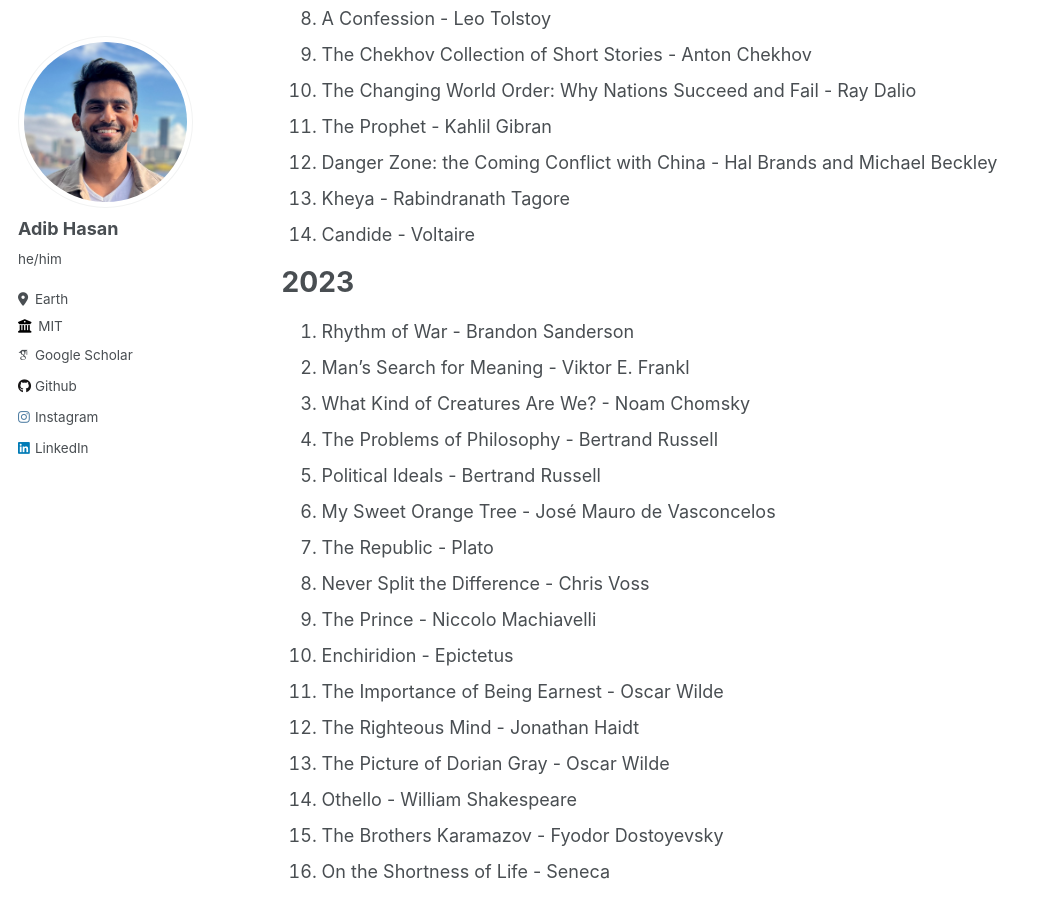
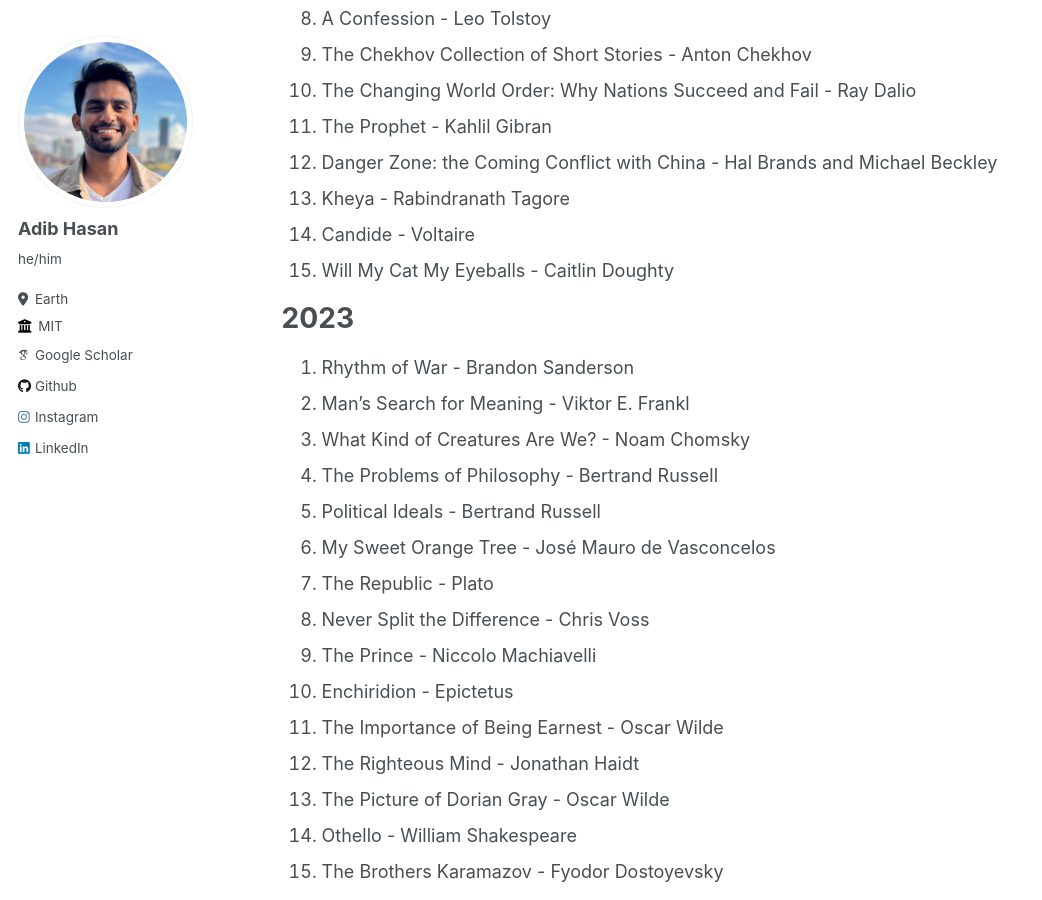
Before and after one commit to Neehan/neehan.github.io, a Jekyll site: the page built from _pages/reading.md, in a window 1280 px wide and 900 px high, scrolled down 459 px. Shown: the whole window, without its empty margins (0-1042 px from the left). Built offline with Jekyll 4.4.1, drawn with Linux system fonts in a browser that asks for light colours; some web fonts are replaced.

Commit message:
Update reading.md

```diff
--- a/_pages/reading.md
+++ b/_pages/reading.md
@@ -18,6 +18,7 @@ author_profile: true
 12. Danger Zone: the Coming Conflict with China - Hal Brands and Michael Beckley
 13. Kheya - Rabindranath Tagore
 14. Candide - Voltaire
+15. Will My Cat My Eyeballs - Caitlin Doughty
 
 # 2023
 1. Rhythm of War - Brandon Sanderson
```
